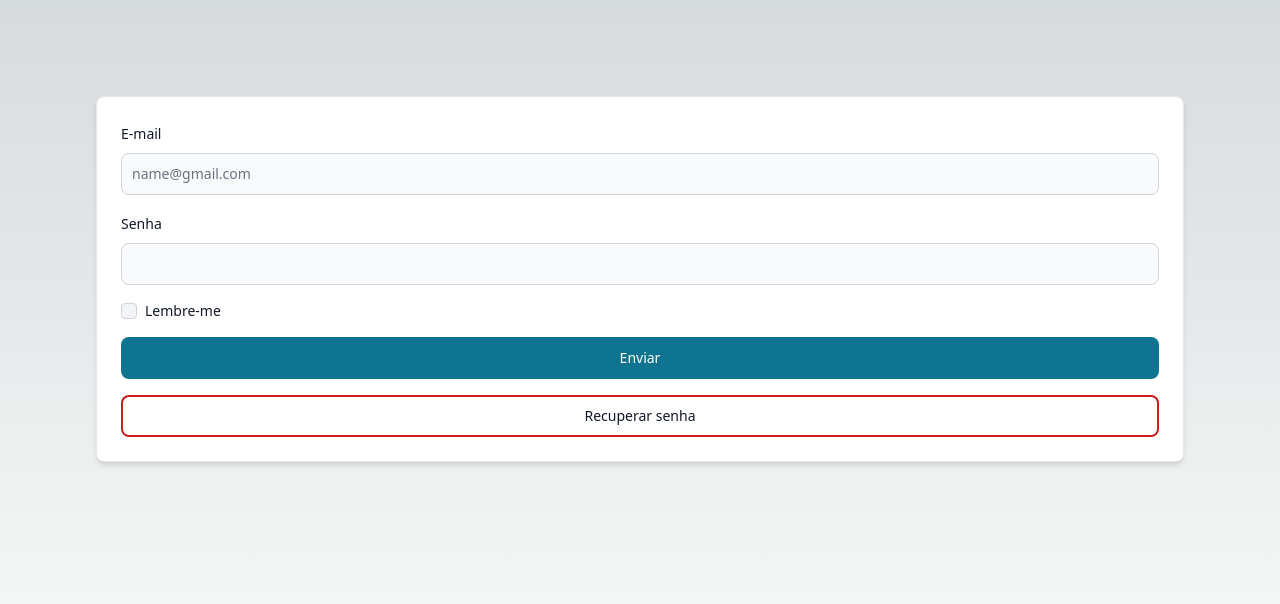
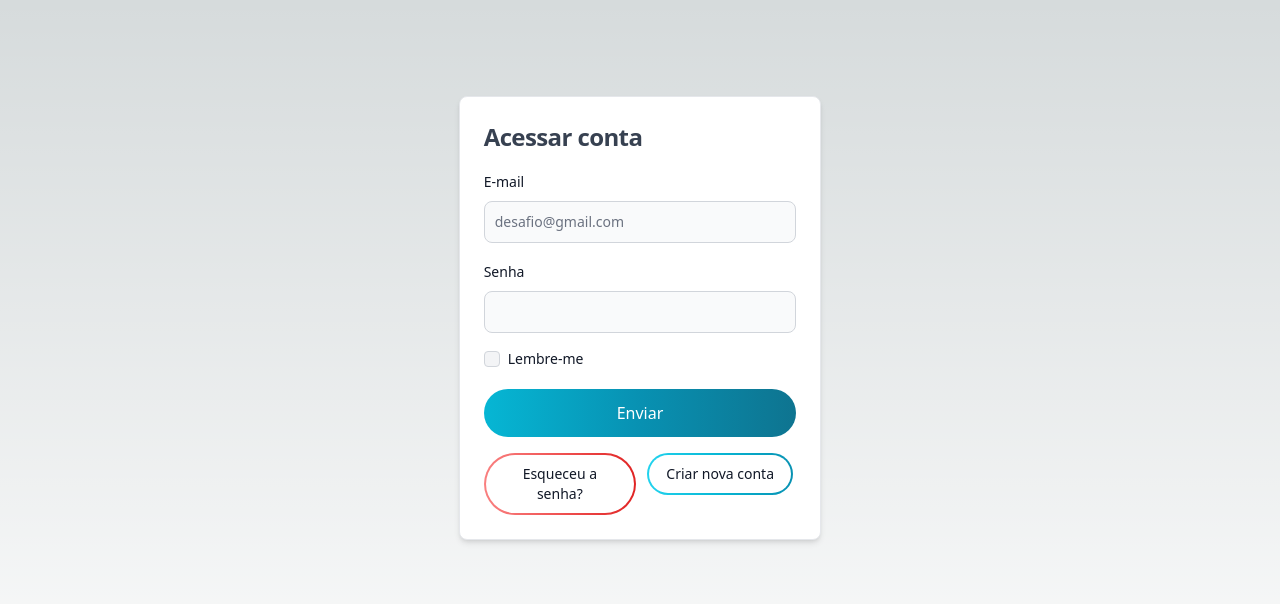
Before and after one commit to Robertoliveira98/desafio-luizalabs-front, a Next.js app: page /login in a window 1280 px wide. Shown: the top 604 px of the page. Built offline with nearby package versions, Linux system fonts and the light colour scheme.

Commit message:
adicionando ações de login

```diff
--- a/src/pages/login.js
+++ b/src/pages/login.js
@@ -1,9 +1,43 @@
-import { Label, TextInput, Checkbox, Button, Card } from "flowbite-react";
+import { Label, TextInput, Checkbox, Button, Alert } from "flowbite-react";
 import Head from "next/head";
 import styles from "@/styles/Home.module.css";
 import React, { useState } from "react";
+import Card from "@/components/Card";
+import { useRouter } from "next/router";
+import apiClient from "services/api";
 
 const Login = (props) => {
+  let [email, setEmail] = useState();
+  let [senha, setSenha] = useState();
+  let [mensagemErro, setMensagemErro] = useState("Ocorreu um erro!");
+  let [erro, setErro] = useState(false);
+  let router = useRouter();
+
+  const login = (event) => {
+    apiClient
+      .post(`/usuario/login`, { senha, email })
+      .then((response) => {
+        alert(response.data.token)
+        // sessionStorage.setItem("token", response.data.token)
+        router.push("/home/" + response.data.token);
+      })
+      .catch((error) => {
+        setMensagemErro(error.response.data.mensagem ? error.response.data.mensagem : "Ocorreu um erro");
+        setErro(true);
+      });
+
+    event.preventDefault();
+  };
+
+  const criarConta = (event) => {
+    event.preventDefault();
+  };
+
+  const restaurarSenha = (event) => {
+    event.preventDefault();
+  };
+
+
   return (
     <>
       <Head>
@@ -14,6 +48,9 @@ const Login = (props) => {
       </Head>
       <main className={styles.main}>
         <Card className="container mx-auto">
+          <h5 className="text-2xl font-bold tracking-tight text-gray-700 dark:text-white">
+            Acessar conta
+          </h5>
           <form className="flex flex-col gap-4">
             <div>
               <div className="mb-2 block">
@@ -22,7 +59,9 @@ const Login = (props) => {
               <TextInput
                 id="email1"
                 type="email"
-                placeholder="name@gmail.com"
+                placeholder="desafio@gmail.com"
+                value={email}
+                onChange={(e) => setEmail(e.target.value)}
                 required={true}
               />
             </div>
@@ -30,17 +69,60 @@ const Login = (props) => {
               <div className="mb-2 block">
                 <Label htmlFor="password1" value="Senha" />
               </div>
-              <TextInput id="password1" type="password" required={true} />
+              <TextInput
+                id="password1"
+                type="password"
+                required={true}
+                value={senha}
+                onChange={(e) => setSenha(e.target.value)}
+              />
             </div>
             <div className="flex items-center gap-2">
               <Checkbox id="remember" />
               <Label htmlFor="remember">Lembre-me</Label>
             </div>
-            <Button type="submit">Enviar</Button>
+            {erro ?
+            <Alert className="mt-2" color="failure">
+              <span>
+                <span className="font-medium">{mensagemErro}</span>
+              </span>
+            </Alert> : undefined
+            }
+            <Button
+              className="mt-1"
+              size="lg"
+              gradientMonochrome="info"
+              pill={true}
+              onClick={(e) => login(e)}
+              type="submit"
+            >
+              Enviar
+            </Button>
           </form>
-          <Button type="button" outline={true} color="failure">
-            Recuperar senha
-          </Button>
+          <div className="grid gap-2 grid-cols-2 justify-items-center">
+            <div>
+              <Button
+              gradientMonochrome="failure"
+              type="button"
+              outline={true}
+              pill={true}
+              onClick={(e) => restaurarSenha(e)}
+              >
+                Esqueceu a senha?
+              </Button>
+            </div>
+            <div>
+              <Button
+              gradientMonochrome="cyan"
+              type="button"
+              outline={true}
+              pill={true}
+              onClick={(e) => criarConta(e)}
+              >
+                Criar nova conta
+              </Button>
+            </div>
+          </div>
         </Card>
       </main>
     </>
```
